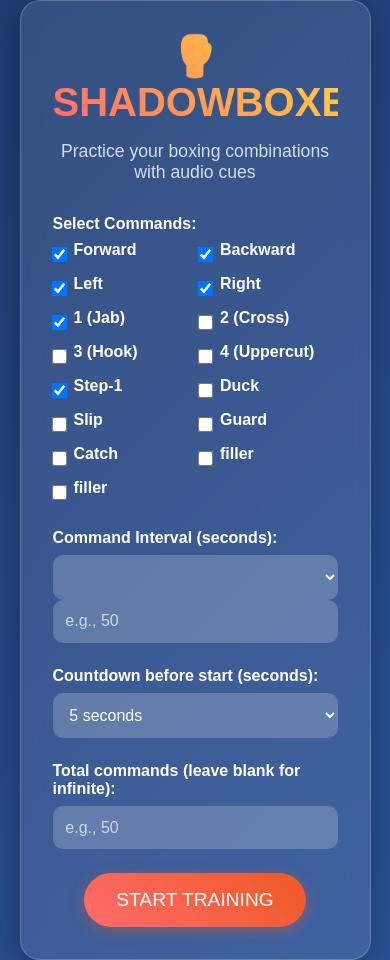
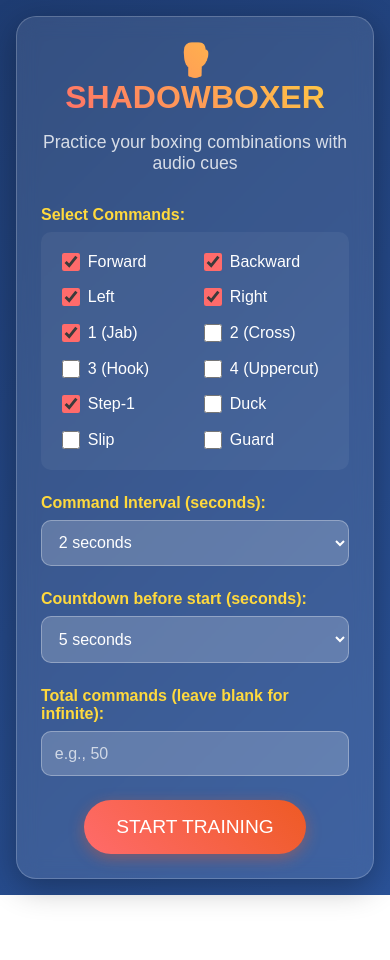
Before and after one commit to tmnin/shadowboxer, a plain HTML site: page index.html in a window 390 px wide. After the commit the page ends 895 px from the top, so only its background shows below. Drawn offline with Linux system fonts and the light colour scheme.

Commit message:
attempt to fix

```diff
--- a/index.html
+++ b/index.html
@@ -19,6 +19,7 @@
             display: flex;
             align-items: center;
             justify-content: center;
+            padding: 1rem;
         }
 
         .container {
@@ -28,8 +29,8 @@
             padding: 2rem;
             box-shadow: 0 8px 32px rgba(0, 0, 0, 0.3);
             border: 1px solid rgba(255, 255, 255, 0.2);
-            max-width: 500px;
-            width: 90%;
+            max-width: 600px;
+            width: 100%;
             text-align: center;
         }
 
@@ -40,6 +41,12 @@
             -webkit-background-clip: text;
             -webkit-text-fill-color: transparent;
             background-clip: text;
+        }
+
+        h2 {
+            font-size: 2rem;
+            margin-bottom: 1rem;
+            color: #ffd93d;
         }
 
         .subtitle {
@@ -57,9 +64,10 @@
             display: block;
             margin-bottom: 0.5rem;
             font-weight: bold;
+            color: #ffd93d;
         }
 
-        select, input {
+        select, input[type="number"] {
             width: 100%;
             padding: 0.8rem;
             border: none;
@@ -67,6 +75,13 @@
             background: rgba(255, 255, 255, 0.2);
             color: white;
             font-size: 1rem;
+            border: 1px solid rgba(255, 255, 255, 0.3);
+        }
+
+        select:focus, input[type="number"]:focus {
+            outline: none;
+            border-color: #ffd93d;
+            box-shadow: 0 0 0 2px rgba(255, 217, 61, 0.3);
         }
 
         select option {
@@ -80,20 +95,33 @@
 
         .checkbox-group {
             display: grid;
-            grid-template-columns: repeat(auto-fit, minmax(120px, 1fr));
-            gap: 0.5rem;
+            grid-template-columns: repeat(auto-fit, minmax(140px, 1fr));
+            gap: 0.8rem;
             margin-top: 0.5rem;
+            padding: 1rem;
+            background: rgba(255, 255, 255, 0.05);
+            border-radius: 10px;
         }
 
         .checkbox-item {
             display: flex;
             align-items: center;
             gap: 0.5rem;
+            padding: 0.3rem;
+        }
+
+        .checkbox-item label {
+            margin-bottom: 0;
+            color: white;
+            cursor: pointer;
+            font-weight: normal;
         }
 
         input[type="checkbox"] {
-            width: auto;
-            transform: scale(1.2);
+            width: 18px;
+            height: 18px;
+            cursor: pointer;
+            accent-color: #ff6b6b;
         }
 
         .btn {
@@ -124,6 +152,7 @@
             font-weight: bold;
             margin: 2rem 0;
             text-shadow: 0 0 20px rgba(255, 255, 255, 0.5);
+            color: #ffd93d;
         }
 
         .command-display {
@@ -135,6 +164,7 @@
             border-radius: 15px;
             text-shadow: 0 0 10px rgba(255, 255, 255, 0.8);
             animation: pulse 0.5s ease-in-out;
+            color: white;
         }
 
         @keyframes pulse {
@@ -163,26 +193,40 @@
             color: #ffd93d;
         }
 
+        .stat-label {
+            color: rgba(255, 255, 255, 0.8);
+            margin-top: 0.5rem;
+        }
+
         .hidden {
             display: none;
         }
 
         .stop-btn {
             background: linear-gradient(45deg, #e74c3c, #c0392b);
-            margin-top: 2rem;
-            width: 100%;
-            max-width: 300px;
+            margin-top: 1rem;
         }
 
         @media (max-width: 768px) {
-            .stop-btn {
-                position: fixed;
-                bottom: 2rem;
-                left: 50%;
-                transform: translateX(-50%);
-                z-index: 1000;
-                width: calc(100% - 2rem);
-                max-width: 300px;
+            .container {
+                padding: 1.5rem;
+            }
+
+            h1 {
+                font-size: 2rem;
+            }
+
+            .checkbox-group {
+                grid-template-columns: repeat(auto-fit, minmax(120px, 1fr));
+                gap: 0.5rem;
+            }
+
+            .countdown-display {
+                font-size: 6rem;
+            }
+
+            .command-display {
+                font-size: 3rem;
             }
         }
     </style>
@@ -245,25 +289,17 @@
                         <input type="checkbox" id="guard" value="guard">
                         <label for="guard">Guard</label>
                     </div>
-                    <div class="checkbox-item">
-                        <input type="checkbox" id="catch" value="catch">
-                        <label for="catch">Catch</label>
-                    </div>
-                    <div class="checkbox-item">
-                        <input type="checkbox" id="filler" value="filler">
-                        <label for="filler">filler</label>
-                    </div>
-                    <div class="checkbox-item">
-                        <input type="checkbox" id="filler" value="filler">
-                        <label for="filler">filler</label>
-                    </div>
                 </div>
             </div>
 
             <div class="form-group">
                 <label for="interval">Command Interval (seconds):</label>
                 <select id="interval">
-                    <input type="number" id="totalCommands" placeholder="e.g., 50" min="1">
+                    <option value="1">1 second</option>
+                    <option value="2" selected>2 seconds</option>
+                    <option value="3">3 seconds</option>
+                    <option value="4">4 seconds</option>
+                    <option value="5">5 seconds</option>
                 </select>
             </div>
 
@@ -297,11 +333,11 @@
         <div class="stats">
             <div class="stat-card">
                 <div class="stat-number" id="commandCount">0</div>
-                <div>Commands</div>
+                <div class="stat-label">Commands</div>
             </div>
             <div class="stat-card">
                 <div class="stat-number" id="timeElapsed">0:00</div>
-                <div>Time</div>
+                <div class="stat-label">Time</div>
             </div>
         </div>
         <button id="stopBtn" class="btn stop-btn">STOP TRAINING</button>
@@ -313,15 +349,15 @@
         <div class="stats">
             <div class="stat-card">
                 <div class="stat-number" id="finalCommands">0</div>
-                <div>Total Commands</div>
+                <div class="stat-label">Total Commands</div>
             </div>
             <div class="stat-card">
                 <div class="stat-number" id="finalTime">0:00</div>
-                <div>Training Time</div>
+                <div class="stat-label">Training Time</div>
             </div>
             <div class="stat-card">
                 <div class="stat-number" id="avgInterval">0.0s</div>
-                <div>Avg Interval</div>
+                <div class="stat-label">Avg Interval</div>
             </div>
         </div>
         <button id="homeBtn" class="btn">BACK TO HOME</button>
@@ -338,6 +374,7 @@
                 this.startTime = null;
                 this.trainingInterval = null;
                 this.countdownInterval = null;
+                this.timerInterval = null;
                 this.speechSupported = 'speechSynthesis' in window;
 
                 this.initEventListeners();
@@ -359,6 +396,7 @@
             }
 
             startSetup() {
+                // Get selected commands
                 const checkboxes = document.querySelectorAll('input[type="checkbox"]:checked');
                 this.selectedCommands = Array.from(checkboxes).map(cb => cb.value);
 
@@ -367,6 +405,7 @@
                     return;
                 }
 
+                // Get settings
                 this.interval = parseInt(document.getElementById('interval').value) * 1000;
                 this.countdownTime = parseInt(document.getElementById('countdown').value);
                 this.totalCommands = document.getElementById('totalCommands').value ?
@@ -399,11 +438,13 @@
                 this.startTime = Date.now();
                 this.currentCommand = 0;
 
+                // Start the training loop
                 this.executeCommand();
                 this.trainingInterval = setInterval(() => {
                     this.executeCommand();
                 }, this.interval);
 
+                // Start the timer display
                 this.updateTimer();
                 this.timerInterval = setInterval(() => {
                     this.updateTimer();
@@ -485,6 +526,8 @@
                 document.getElementById(pageId).classList.remove('hidden');
             }
         }
+
+        // Initialize the app
         const app = new Shadowboxer();
     </script>
 </body>
```
